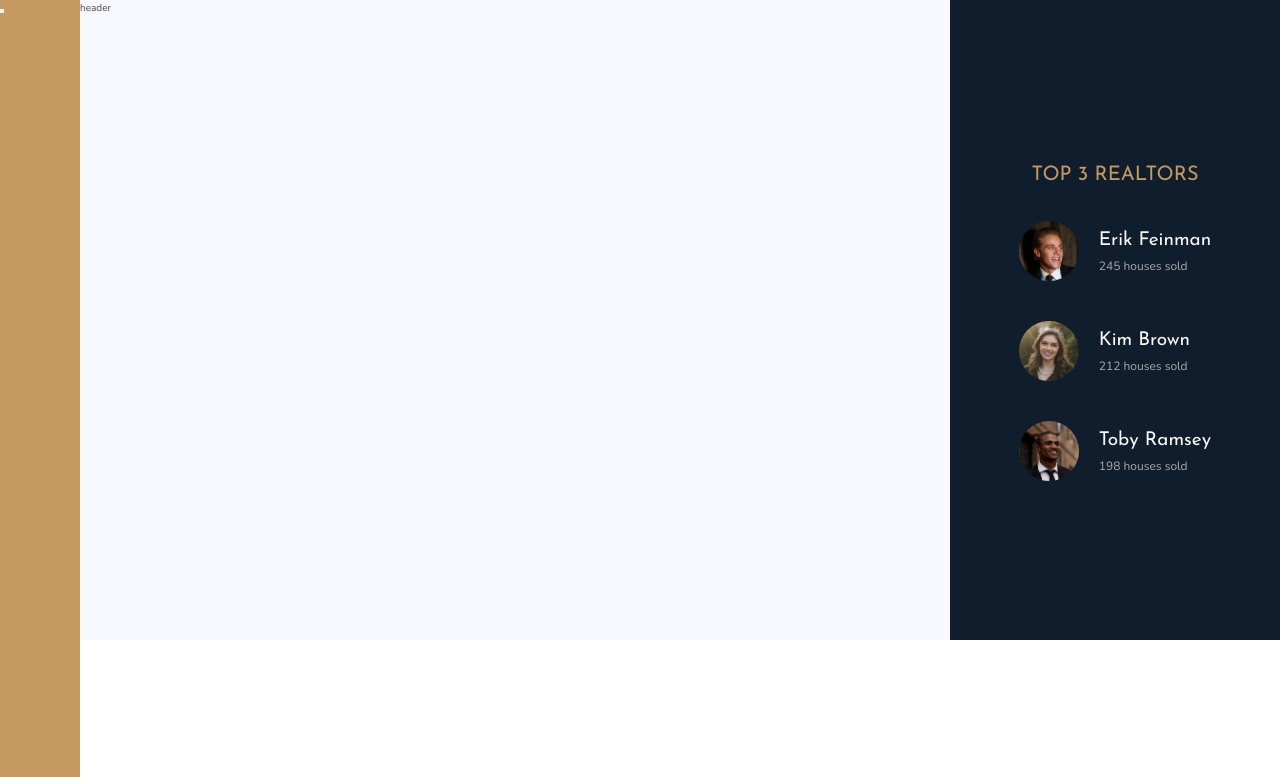
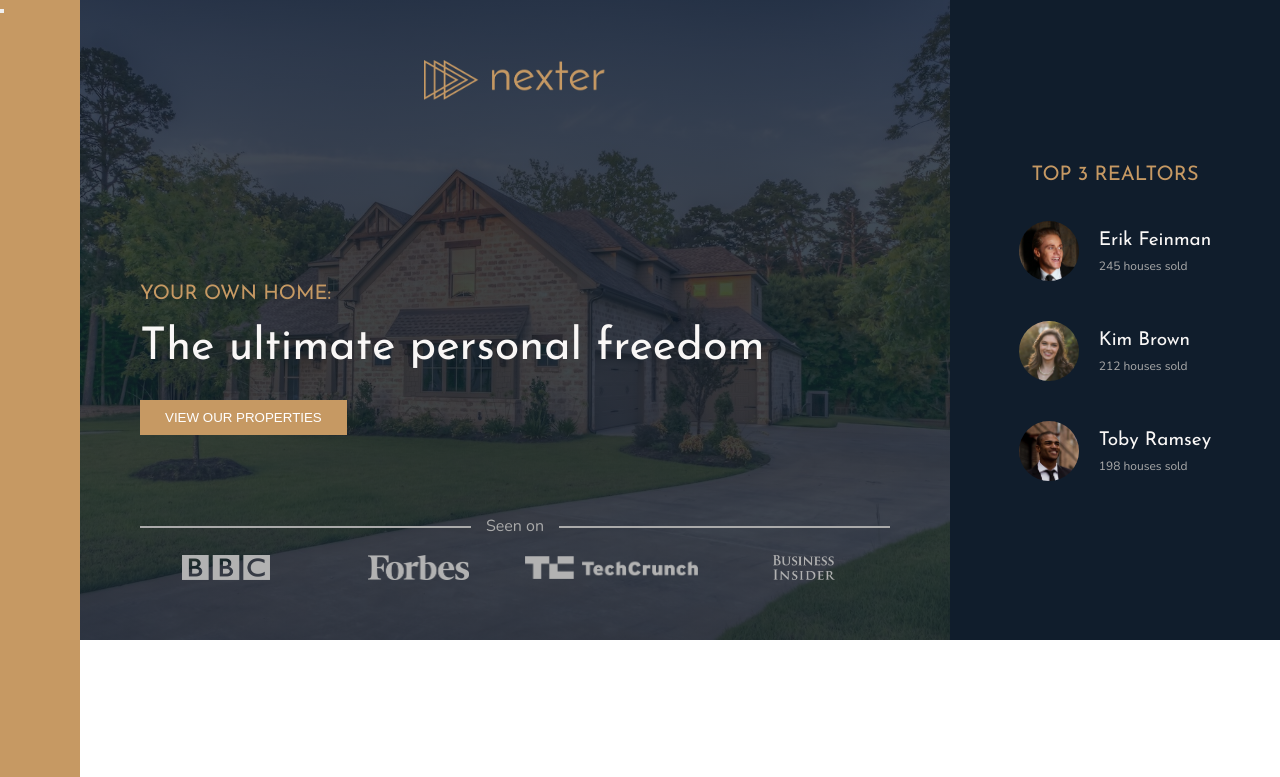
Before and after one commit to eldoghry/nexter-app, a website: page index.html in a window 1280 px wide. Shown: the top 777 px of the page. Drawn offline with nearby package versions, Linux system fonts and the light colour scheme.

Commit message:
header css

```diff
--- a/index.html
+++ b/index.html
@@ -18,7 +18,19 @@
     <div class="sidebar">
       <button class="nav-btn"></button>
     </div>
-    <header class="header">header</header>
+    <header class="header">
+      <img src="img/logo.png" alt="Nexter logo" class="header__logo" />
+      <h3 class="heading-3">Your own home:</h3>
+      <h1 class="heading-1">The ultimate personal freedom</h1>
+      <button class="btn header__btn">View our properties</button>
+      <div class="header__seenon-text">Seen on</div>
+      <div class="header__seenon-logos">
+        <img src="img/logo-bbc.png" alt="Seen on logo 1" />
+        <img src="img/logo-forbes.png" alt="Seen on logo 2" />
+        <img src="img/logo-techcrunch.png" alt="Seen on logo 3" />
+        <img src="img/logo-bi.png" alt="Seen on logo 4" />
+      </div>
+    </header>
 
     <div class="realtors">
       <h3 class="heading-3">Top 3 Realtors</h3>
--- a/sass/_header.scss
+++ b/sass/_header.scss
@@ -1,5 +1,69 @@
 .header {
-  background-color: ghostwhite;
-  // background-color: $color-secondary;
   grid-column: full-start / col-end 6;
+
+  background-image: linear-gradient(
+      rgba($color-secondary, 0.8),
+      rgba($color-secondary, 0.8)
+    ),
+    url("./../img/hero.jpeg");
+  background-size: cover;
+  background-position: top;
+
+  padding: 6rem;
+
+  display: grid;
+  grid-template-rows: 1fr min-content minmax(6rem, min-content) min-content min-content;
+  justify-items: start;
+  align-content: center;
+  grid-row-gap: 1.5rem;
+
+  &__logo {
+    height: 4rem;
+    justify-self: center;
+  }
+
+  &__seenon {
+    display: grid;
+
+    &-text {
+      align-self: end;
+      font-size: 1.6rem;
+      color: $color-grey-light-2;
+      font-weight: 500;
+
+      display: grid;
+      grid-template-columns: 1fr max-content 1fr;
+      align-items: center;
+      grid-column-gap: 1.5rem;
+
+      width: 100%;
+
+      &::before,
+      &::after {
+        content: "";
+        display: block;
+        height: 2px;
+        width: 100%;
+        background-color: currentColor;
+      }
+    }
+
+    &-logos {
+      width: 100%;
+      display: grid;
+      grid-template-columns: repeat(4, 1fr);
+      justify-items: center;
+      align-items: center;
+      grid-column-gap: 2rem;
+      img {
+        max-height: 2.5rem;
+        max-width: 100%;
+        filter: brightness(70%);
+      }
+    }
+  }
+
+  &__btn {
+    margin-bottom: 5vw;
+  }
 }
--- a/sass/_typography.scss
+++ b/sass/_typography.scss
@@ -4,7 +4,9 @@
 }
 .heading-1 {
   @extend %heading;
-  font-size: 6rem;
+  font-size: 4.5rem;
+  color: $color-grey-light-1;
+  line-height: 1;
 }
 .heading-2 {
   @extend %heading;
```
Also changed, not shown: css/style.css.
